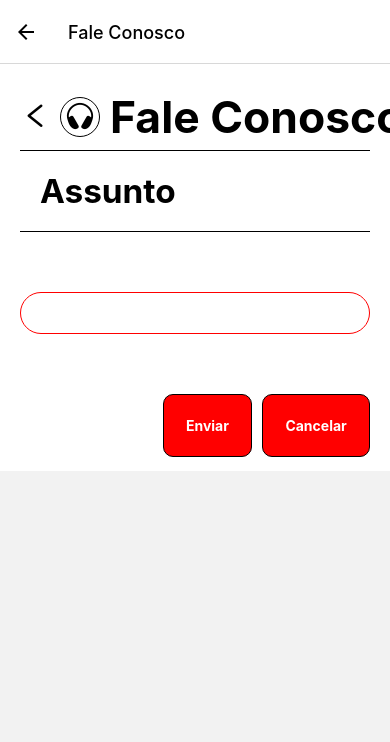
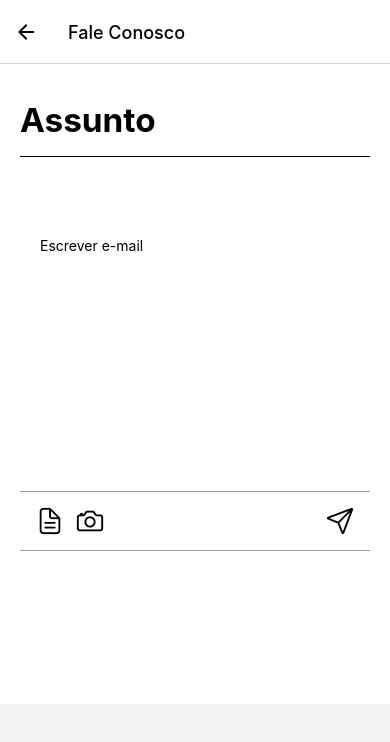
Before and after one commit to moiseshxs/Bilhete_Unico_Digital, a React Native app: screen /FaleComFuncionario in a window 390 px wide. Shown: the top 742 px of the page. Built offline with nearby package versions, Linux system fonts and the light colour scheme.

Commit message:
fale conosco

```diff
--- a/src/pages/Ajuda/subPages/Chat/index.js
+++ b/src/pages/Ajuda/subPages/Chat/index.js
@@ -1,7 +1,7 @@
 import React from 'react';
-import { Text, View, SafeAreaView, TouchableOpacity,TextInput,ScrollView } from 'react-native';
+import { Text, View, SafeAreaView, TouchableOpacity, TextInput, ScrollView } from 'react-native';
 import styles from './styles';
-import {Ionicons} from '@expo/vector-icons';
+import { Ionicons } from '@expo/vector-icons';
 import { AntDesign } from '@expo/vector-icons';
 import { useNavigation } from '@react-navigation/native';
 
@@ -14,35 +14,20 @@ export default function Chat() {
 
     return (
         <SafeAreaView style={styles.container}>
-
-                    <View style={styles.row}>
-                        <View>
-                            <TouchableOpacity onPress={() => navigation.navigate('Ajuda')}>
-                                <AntDesign name="left" size={30} color="black" />
-                            </TouchableOpacity>
-                        </View>
-                            <View style={styles.circuloBorda}>
-                                <Ionicons style={styles.center} name="headset" size={30}/>
-                            </View>
-                        <View style={styles.center}>
-                            <Text style={styles.titulo}>
-                                Suporte
-                            </Text>
-                        </View>
-                    </View>
-
-                    <View style={styles.viewCompleta}>
             <View style={styles.boxChat}>
-                            <Text>Conseguiu resolver seu problema?</Text>
+                <View style={styles.questionario}>
+                    <Text style={styles.titleQuest}>Conseguiu resolver o seu problema?</Text>
                     <View style={styles.buttonArea}>
-                            <TouchableOpacity style={styles.buttonAjuda}  onPress={() => navigation.navigate('Ajuda')}>
+                        <TouchableOpacity style={styles.buttonAjuda} onPress={() => navigation.navigate('Ajuda')}>
                             <Text>Sim</Text>
                         </TouchableOpacity>
-                            <TouchableOpacity style={styles.buttonAjuda}  onPress={() => navigation.navigate('FaleComFuncionario')}>
+                        <TouchableOpacity style={styles.buttonAjuda} onPress={() => navigation.navigate('FaleComFuncionario')}>
                             <Text>Não</Text>
                         </TouchableOpacity>
                     </View>
                 </View>
+            </View>
+            <View style={styles.viewCompleta}>
                 <View style={styles.boxInput}>
                     <TextInput placeholder='Digite sua dúvida...'
                         //value={}
@@ -53,7 +38,7 @@ export default function Chat() {
 
                         <TouchableOpacity>
                             <View>
-                                <Ionicons name="paper-plane"  size={25} color={'white'}/>
+                                <Ionicons name="paper-plane" size={25} color={'white'} />
                             </View>
                         </TouchableOpacity>
                     </View>
--- a/src/pages/Ajuda/subPages/Chat/styles.js
+++ b/src/pages/Ajuda/subPages/Chat/styles.js
@@ -74,14 +74,23 @@ export default StyleSheet.create({
         alignItems: 'center',
     },
     boxChat:{
-
+        height: Height/1.55,
+        justifyContent: 'flex-end',
+        alignItems:'center',
+    },
+    questionario:{
         justifyContent: 'center',
         alignItems:'center',
+        gap: 10
+    },
+    titleQuest:{
+        fontWeight: 'bold',
+        fontSize: 14,
     },
     buttonAjuda:{
 
-        height: Height/40,
-        width: Width/5.3,
+        height: Height/20,
+        width: Width/4,
         borderRadius: 50,
         borderWidth: 1.5,
         borderColor: '#000',
--- a/src/pages/Ajuda/subPages/FaleComFuncionario/index.js
+++ b/src/pages/Ajuda/subPages/FaleComFuncionario/index.js
@@ -16,39 +16,28 @@ export default function FaleComFuncionario() {
         <SafeAreaView>
             <ScrollView>
                 <View style={styles.container}>
-                    <View style={styles.row}>
-                        <View>
-                            <TouchableOpacity style={styles.buttonBack} onPress={() => navigation.navigate('Ajuda')}>
-                                <AntDesign name="left" size={30} color="black" />
-                            </TouchableOpacity>
-                        </View>
-                        <View style={styles.circuloBorda}>
-                            <Ionicons style={styles.center} name="headset" size={30} />
-                        </View>
-                        <View style={styles.center}>
-                            <Text style={styles.titulo}>
-                                Fale Conosco
-                            </Text>
-                        </View>
-                    </View>
-
                     <View style={styles.section}>
-                        <TextInput style={styles.assunto} placeholder='Assunto'/>
+                        <TextInput style={styles.assunto} placeholder='Assunto' />
                         <TextInput
                             multiline={true}
                             numberOfLines={30}
+                            placeholder='Escrever e-mail'
                             style={styles.inputArea}
-                         />
-
-                         <View style={styles.buttonArea}>
+                        />
+                        <View style={styles.buttonArea}>
+                            <View style={styles.arquivo}>
                                 <TouchableOpacity style={styles.buttonAjuda}>
-                                    <Text style={styles.buttonText}>Enviar</Text>
+                                    <Ionicons name="document-text-outline" size={30}></Ionicons>
                                 </TouchableOpacity>
                                 <TouchableOpacity style={styles.buttonAjuda}>
-                                    <Text style={styles.buttonText}>Cancelar</Text>
+                                    <Ionicons name="camera-outline" size={30}></Ionicons>
                                 </TouchableOpacity>
                             </View>
+                            <TouchableOpacity style={styles.buttonAjuda}>
+                                <Ionicons name="paper-plane-outline" size={30}></Ionicons>
+                            </TouchableOpacity>
                         </View>
+                    </View>
                 </View>
             </ScrollView>
         </SafeAreaView>
--- a/src/pages/Ajuda/subPages/FaleComFuncionario/styles.js
+++ b/src/pages/Ajuda/subPages/FaleComFuncionario/styles.js
@@ -5,7 +5,6 @@ const Height = Dimensions.get('screen').height;
 export default StyleSheet.create({
     container: {
         flex: 1,
-        height: Height,
         padding: Width/40,
         flexDirection: 'column',
         backgroundColor: '#fff',
@@ -38,38 +37,40 @@ export default StyleSheet.create({
         alignItems: 'center'
     },
     section:{
-        height: Height/2,
+        height: Height,
         flexDirection: 'column',
         gap: Height/10,
     },
     assunto:{
         borderBottomWidth: 1,
-        padding: Width/40,
+        paddingVertical: Width/50,
         fontWeight:'bold',
         fontSize: Width/24
 
     },
     inputArea:{
-        borderWidth: 1,
-        borderColor: '#f00',
 
+        borderColor: '#9B9B9B',
         height: Height/2.8,
         padding: Width/40,
-        borderRadius: 40
+
 
     },
     buttonArea:{
-        justifyContent:'flex-end',
+        height: Height/10,
+        paddingHorizontal: Height/40,
+        justifyContent: 'space-between',
+        borderColor:'#9B9B9B',
+        borderLeftWidth: 0,
+        borderRightWidth: 0,
+        borderWidth: 1,
         flexDirection: 'row',
         alignItems:'center',
         gap: 10,
     },
-    buttonAjuda:{
-        backgroundColor:'#f00',
-        borderWidth: 1,
-        borderColor: '#000',
-        padding: Width/36,
-        borderRadius:10,
+    arquivo:{
+        flexDirection: 'row',
+        gap: 10
     },
     buttonText:{
         color: '#fff',
```
Lines whose indentation alone changed are shown as unchanged.
